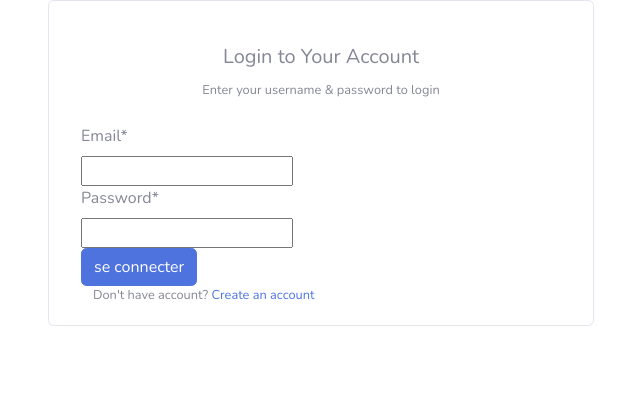
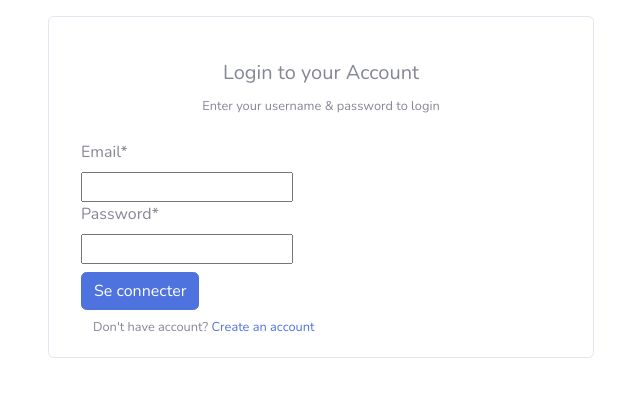
Before and after one commit to AntoineLBT/travel_budget, a Django app: page /login in a window 1280 px wide. Shown: the top 397 px of the page, without its empty margins (319-959 px from the left). Run offline with Django 4.2, Linux system fonts and the light colour scheme; some libraries are stand-ins or nearby versions.

Commit message:
Enhance login ui

```diff
--- a/www/forms.py
+++ b/www/forms.py
@@ -13,10 +13,11 @@ def make_login_form():
             self.helper = helper.FormHelper()
             self.helper.form_id = "login-form"
             self.helper.form_method = "post"
+            # self.helper.form_class = "form-control"
             self.helper.layout = Layout(
                 "email",
                 "password",
-                Submit("Se connecter", "se connecter"),
+                Submit("connect", "Se connecter", css_class="mt-2"),
             )
 
     return LoginForm
--- a/www/templates/login.html
+++ b/www/templates/login.html
@@ -6,14 +6,14 @@
 
 {% block body %}
 <div class="d-flex flex-row justify-content-center">
-    <div class="card mb-3 col-6">
+    <div class="card mb-3 col-6 mt-3">
         <div class="card-body">
             <div class="pt-4 pb-2">
-                <h5 class="card-title text-center pb-0 fs-4">Login to Your Account</h5>
+                <h5 class="card-title text-center pb-0 fs-4">Login to your Account</h5>
                 <p class="text-center small">Enter your username &amp; password to login</p>
             </div>
             {% crispy form %}
-            <div class="col-12">
+            <div class="col-12 mt-2">
                 <p class="small mb-0">Don't have account? <a href="pages-register.html">Create an account</a></p>
             </div>
         </div>
```
